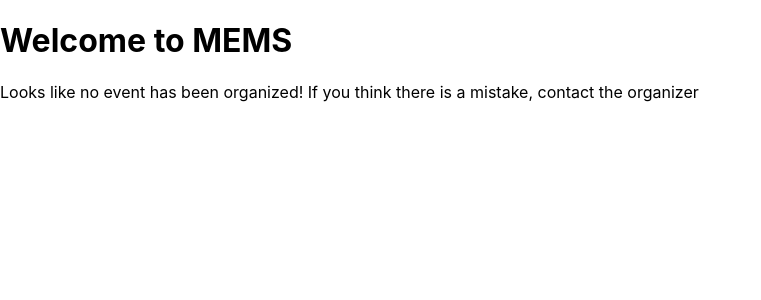
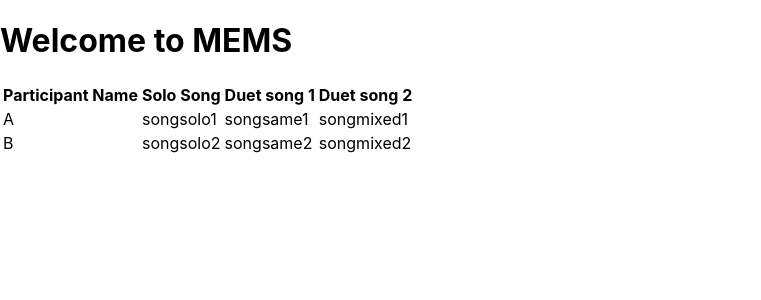
Before and after one commit to Ujs113/MEMS, a React (Create React App) app in the folder frontend/: page / in a window 1280 px wide. Shown: the top 300 px of the page, without its empty margins (0-761 px from the left). Built offline with nearby package versions, Linux system fonts and the light colour scheme; no server answers.

Commit message:
MEMS-25 Added Song info table

```diff
--- a/frontend/src/App.js
+++ b/frontend/src/App.js
@@ -3,6 +3,7 @@ import './App.css';
 import GeneralInfo from './GeneralInfo';
 import SongInfo from './SongInfo';
 import PrefInfo from './PrefInfo';
+import SongTable from './SongTable';
 import axios from 'axios';
 
 class App extends React.Component{
@@ -32,21 +33,21 @@ class App extends React.Component{
     }
 
     render(){
-        let screen;
-        if(!this.state.isOrganized){
-            screen = (
-                <p>Looks like no event has been organized! If you think there is a mistake, contact the organizer</p>
-            );
-        }
-        else if(!this.state.partInfoCollected){
-            screen = <GeneralInfo />;
-        }
-        else if(!this.state.songInfoCollected){
-            screen = <SongInfo />;
-        }
-        else{
-            screen = <PrefInfo />;
-        }
+        let screen = <SongTable/>;
+        // if(!this.state.isOrganized){
+        //     screen = (
+        //         <p>Looks like no event has been organized! If you think there is a mistake, contact the organizer</p>
+        //     );
+        // }
+        // else if(!this.state.partInfoCollected){
+        //     screen = <GeneralInfo />;
+        // }
+        // else if(!this.state.songInfoCollected){
+        //     screen = <SongInfo />;
+        // }
+        // else{
+        //     screen = <PrefInfo />;
+        // }
         return (
             <div>
                 <h1>Welcome to MEMS</h1>
--- /dev/null
+++ b/frontend/src/SongTable.js
@@ -0,0 +1,61 @@
+import React from "react";
+import axios from "axios";
+import update from 'immutability-helper';
+//import w3cwebsocket from 'WebSocket';
+
+var client = new WebSocket('ws://localhost:8080');
+
+
+class SongTable extends React.Component {
+    constructor(props) {
+        super(props);
+        this.state = {
+            list: []
+        };
+
+    }
+
+    componentDidMount() {
+        client.addEventListener('open', this.openEventListener);
+        client.addEventListener('message', this.messageListener);
+    }
+
+    openEventListener = event => {
+        console.log('websocket connected');
+    }
+
+    messageListener(message) {
+        const data = JSON.parse(message.data);
+        console.log(data);
+    }
+
+    render() {
+        var tablelist
+        return(
+            <table>
+                <thead>
+                    <tr>
+                        <th>Participant Name</th>
+                        <th>Solo Song</th>
+                        <th>Duet song 1</th>
+                        <th>Duet song 2</th>
+                    </tr>
+                </thead>
+                <tr>
+                    <td>A</td>
+                    <td>songsolo1</td>
+                    <td>songsame1</td>
+                    <td>songmixed1</td>
+                </tr>
+                <tr>
+                    <td>B</td>
+                    <td>songsolo2</td>
+                    <td>songsame2</td>
+                    <td>songmixed2</td>
+                </tr>
+            </table>
+        )
+    }
+};
+
+export default SongTable;
```
Also changed, not shown: frontend/src/SongInfo.js (+4 -3 lines).
